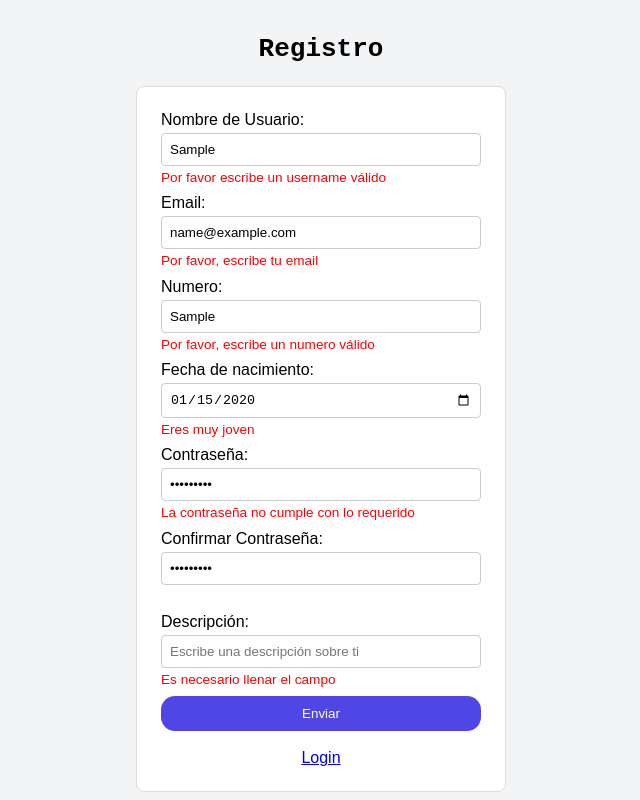
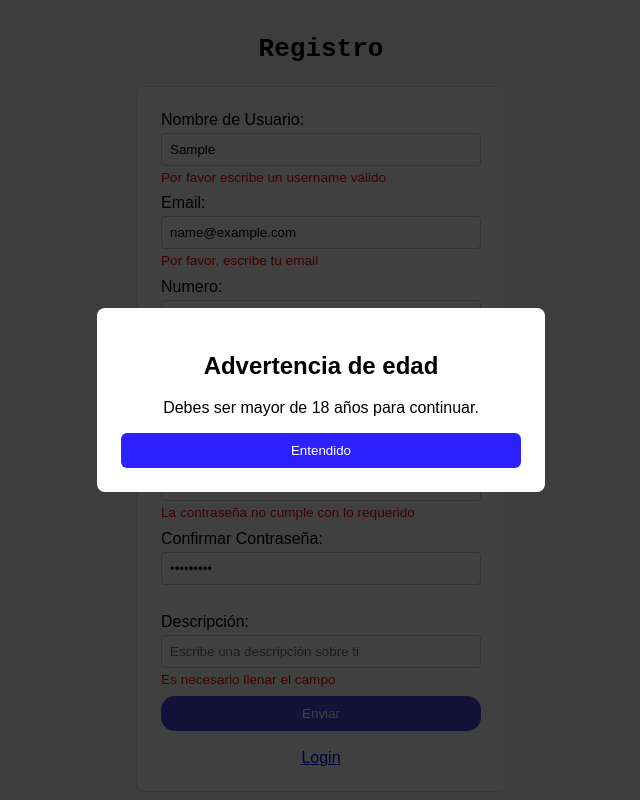
Before and after one commit to Oliver3141592/Libreria-UtileriaJs-ProgramacionWeb, a plain HTML site: page index.html in a window 1280 px wide. Both pictures are taken after typing "Sample", "name@example.com", "Sample", "2020-01-15", "Sample123", "Sample123" into the empty fields and a click on the button "Enviar". Shown: the part 42-842 px from the top of the page, without its empty margins (319-959 px from the left). Drawn offline with Linux system fonts and the light colour scheme.

Commit message:
Modal y funciones correctamente

```diff
--- a/css/styles.css
+++ b/css/styles.css
@@ -0,0 +1,101 @@
+
+body {
+    font-family: sans-serif;
+    background: #f3f4f6;
+    display: flex;
+    flex-direction: column;
+    align-items: center;
+    padding-top: 40px;
+}
+
+.formulario {
+    width: 320px;
+    padding: 24px;
+    background: #fff;
+    border: 1px solid #ddd;
+    border-radius: 8px;
+}
+
+label { display: block; margin-bottom: 4px; }
+
+input {
+    width: 100%;
+    padding: 8px;
+    box-sizing: border-box;
+    border: 1px solid #ccc;
+    border-radius: 4px;
+}
+
+.mensaje-error {
+    color: rgb(0, 0, 0, 0.5);
+    font-size: 0.85rem;
+    min-height: 1.2em;
+    margin: 4px 0 8px;
+}
+
+button {
+    width: 100%;
+    padding: 10px;
+    background: #4f46e5;
+    color: #fff;
+    border: none;
+    border-radius: 14px;
+    cursor: pointer;
+}
+
+#registro{
+    text-align: center;
+}
+
+/*=======================EFECTOS PARA EL MODAL===========================================*/
+.modal {
+    position: fixed;
+    inset: 0;
+    background: rgba(0, 0, 0, 0.75);
+    display: flex;
+    justify-content: center;
+    align-items: center;
+    opacity: 0;
+    visibility: hidden;
+    transition: opacity 0.3s, visibility 0.3s;
+    z-index: 1000;
+}
+
+.modal.activo {
+    opacity: 1;
+    visibility: visible;
+}
+
+.modal-contenido {
+    background: #fff;
+    padding: 24px;
+    border-radius: 8px;
+    max-width: 400px;
+    width: 90%;
+    text-align: center;
+}
+
+.modal-botones {
+    display: flex;
+    gap: 12px;
+    justify-content: center;
+    margin-top: 16px;
+}
+
+.modal-botones button {
+    padding: 10px 16px;
+    border: none;
+    border-radius: 6px;
+    background: #2d22ff;
+    color: #fff;
+    cursor: pointer;
+}
+
+.modal-botones .secundario {
+    background: #d93025;
+}
+
+.modal-mensaje {
+    color: #d93025;
+    margin-top: 12px;
+}
--- a/index.html
+++ b/index.html
@@ -3,59 +3,16 @@
 <head>
     <meta charset="UTF-8">
     <meta name="viewport" content="width=device-width, initial-scale=1.0">
+    <link rel="stylesheet" href="css/styles.css">
     <title>index</title>
-    <style>
-        body {
-            font-family: sans-serif;
-            background: #f3f4f6;
-            display: flex;
-            flex-direction: column;
-            align-items: center;
-            padding-top: 40px;
-        }
 
-        .formulario {
-            width: 320px;
-            padding: 24px;
-            background: #fff;
-            border: 1px solid #ddd;
-            border-radius: 8px;
-        }
+</head>
 
-        label { display: block; margin-bottom: 4px; }
 
-        input {
-            width: 100%;
-            padding: 8px;
-            box-sizing: border-box;
-            border: 1px solid #ccc;
-            border-radius: 4px;
-        }
-
-        .mensaje-error {
-            color: rgb(0, 0, 0, 0.5);
-            font-size: 0.85rem;
-            min-height: 1.2em;
-            margin: 4px 0 8px;
-        }
-
-        button {
-            width: 100%;
-            padding: 10px;
-            background: #4f46e5;
-            color: #fff;
-            border: none;
-            border-radius: 14px;
-            cursor: pointer;
-        }
-
-        #registro{
-            text-align: center;
-        }
-    </style>
-</head>
 <body>
     <h1><code>Registro</code></h1>
+
+
 
     <form class="formulario" id="formulario">
 
@@ -75,7 +32,7 @@
 
         <div>
             <label for="numero">Numero:</label>
-            <input type="text" id="numero" placeholder="9512923871">
+            <input type="text" id="numero" placeholder="Ej: 9512923871">
             <p id="mensaje-error3" class="mensaje-error">tu numero de 10 digitos</p>
         </div>
 
@@ -109,7 +66,18 @@
             <br>
             <a href="login.html" class="boton">Login</a>
         </div>
+
     </form>
+    <!--============================================CREACIÓN DEL MODAL=========================================================-->
+    <div class="modal" id="modalEdad">
+        <div class="modal-contenido" role="dialog" aria-modal="true" aria-labelledby="edadTitulo">
+            <h2 id="edadTitulo">Advertencia de edad</h2>
+            <p>Debes ser mayor de 18 años para continuar.</p>
+            <div class="modal-botones">
+                <button id="cerrarEdad">Entendido</button>
+            </div>
+        </div>
+    </div>
 
 
     <script type="module">
@@ -132,6 +100,36 @@
         const mensajeError6 = document.getElementById("mensaje-error6");
         const mensajeError7 = document.getElementById("mensaje-error7");
 
+
+        /*=====================================CONFIGURACIÓN PARA el MODAL========================================*/
+
+        //Recolectamos el modal para poder cambiarle sus propiedades y hacerlo visible, y el boton para agregarle eventos
+        const modalEdad= document.getElementById("modalEdad");
+        const cerrarEdad=document.getElementById("cerrarEdad")
+
+
+        //En este metodo le vamos a agregar al modal que tenemos una nueva clase, la clase "activo", y se le aplicarán las configuraciones del css
+        //en las configuraciones del css del modal tenemos ".modal.activo{}" que son las nuevas configuraciones que tendrá el modal
+        //esta funcion tambien la llamaremos cuando no se cumpla la validación de edad
+        function mostrarModalEdad() {
+            modalEdad.classList.add("activo");
+        }
+
+        //Lo mismo pero invertido, ahora le quitamos a nuestro modal la clase de activo para que deje de ser visible
+        //pues la clase ".modal" aparece con una opacidad de cero
+        function ocultarModalEdad() {
+            modalEdad.classList.remove("activo");
+        }
+
+        //Le agregamos un evento al boton dentro del modal, en este caso al presionar el click se llamará a la funcion para que desaparezca el modal
+        //forma no tan apropiada en este caso: cerrarEdad.addEventListener("click"), evento=>{ocultarModalEdad;}
+
+        cerrarEdad.addEventListener("click",ocultarModalEdad);
+
+
+
+
+        /*=================================SEGUIMIENTO DEL FORMULARIO=============================================*/
         formulario.addEventListener("submit", evento => {
 
             let todoValido = true;
@@ -233,17 +231,23 @@
 
             //===================VALIDACIÓN DE EDAD=======================
             if (inputFecha.value !== '' && MayorDeEdad(inputFecha.value) == false) {
+                mostrarModalEdad();
+                /*
+                Pruebas primarias:
                 mensajeError4.style.color = "red";
                 mensajeError4.textContent = "Eres muy joven";
+                */
                 todoValido = false;
             } else if (inputFecha.value !== '') {
                 mensajeError4.textContent = "";
+                ocultarModalEdad();
             }
 
             //===================RESULTADO FINAL=======================
             if (todoValido == false) {
                 evento.preventDefault(); // solo cancelamos el envío si algo falló
             } else {
+                //Originalmente se pensó para que tuviera un alert
                 alert("Exito");
                 // sin preventDefault aquí, el formulario sigue su curso normal y se envía
             }
```
